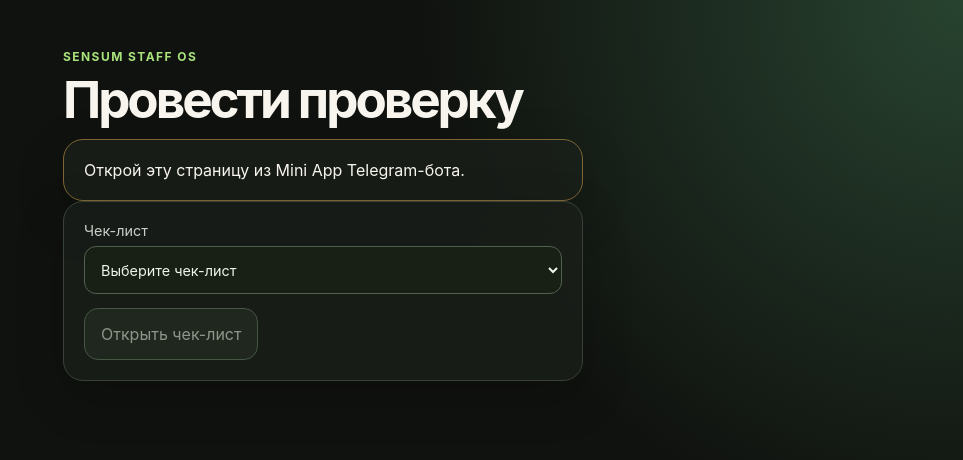
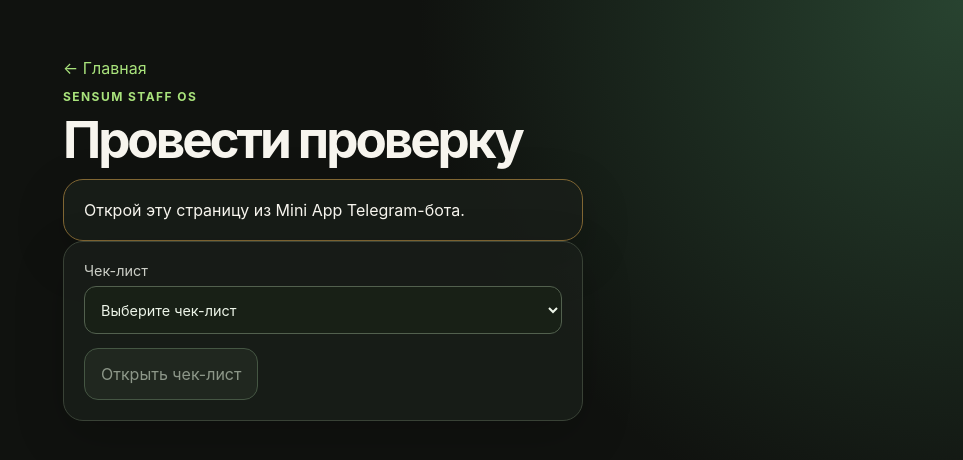
Before and after one commit to b64n5qwmmh-stack/sensuous, a Next.js app: page /check in a window 1280 px wide. Shown: the top 460 px of the page, without its empty margins (317-1280 px from the left). Built offline with nearby package versions, Linux system fonts and the light colour scheme.

Commit message:
Add navigation back buttons

```diff
--- a/src/app/check/page.tsx
+++ b/src/app/check/page.tsx
@@ -81,6 +81,7 @@ export default function CheckPage() {
   }
 
   return <main>
+    <button className="back" onClick={() => { window.location.href = "/"; }}>← Главная</button>
     <p className="eyebrow">SENSUM STAFF OS</p>
     <h1>Провести проверку</h1>
     {message && <section className="card warning">{message}</section>}
```
